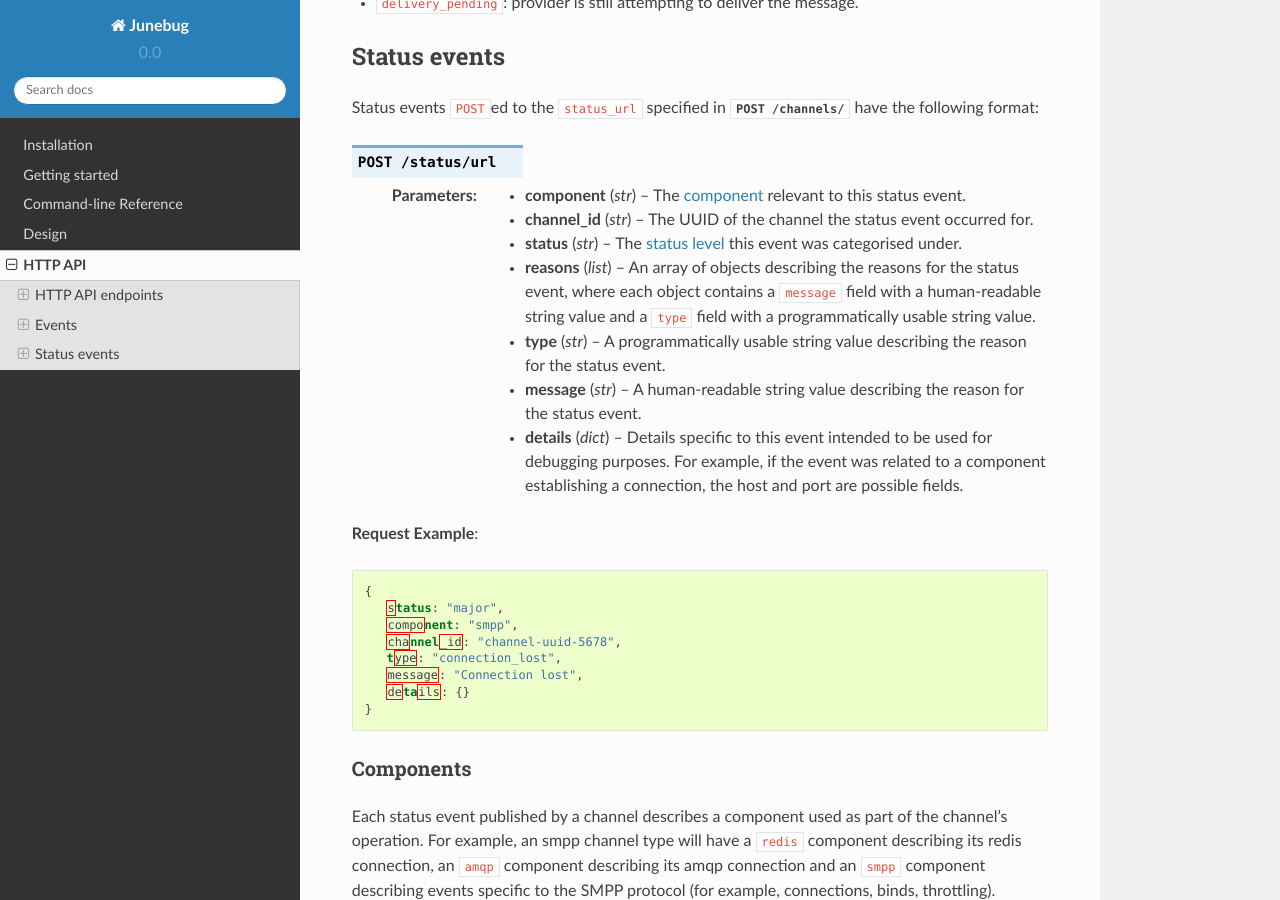
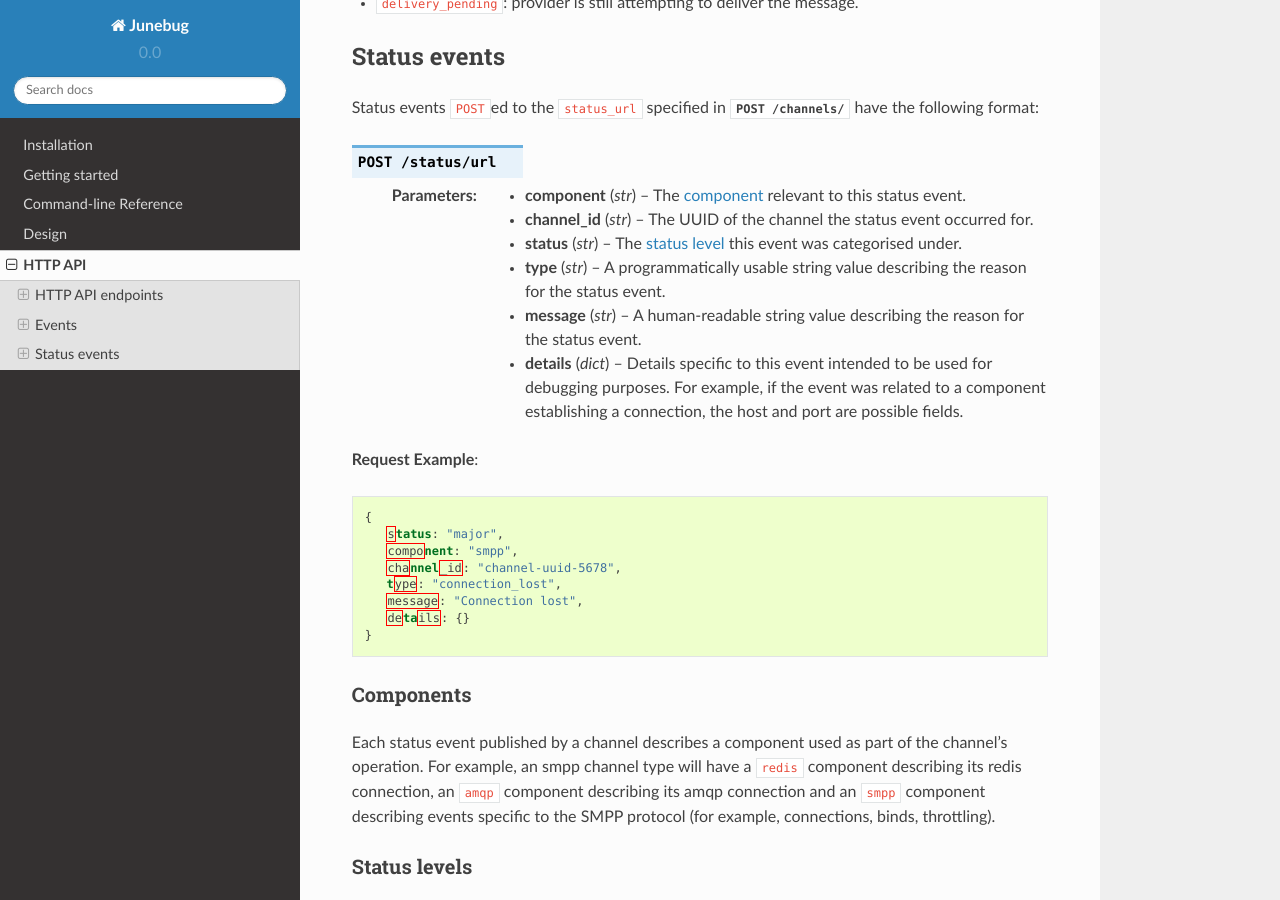
Before and after one commit to praekeltfoundation/junebug, a Sphinx documentation site: the page built from docs/http_api.rst, in a window 1280 px wide and 900 px high, scrolled down 4780 px. Built offline with Sphinx 7.4.7 and the Read the Docs theme 2.0.0, drawn with Linux system fonts in a browser that asks for light colours; pages that are not in the unit, such as notebooks, are missing from menus.

Commit message:
Remove reasons field from status event documentation

```diff
--- a/docs/http_api.rst
+++ b/docs/http_api.rst
@@ -291,10 +291,6 @@ Status events ``POST``\ed to the ``status_url`` specified in :http:post:`/channe
        The UUID of the channel the status event occurred for.
    :param str status:
        The :ref:`status level <status-levels>` this event was categorised under.
-   :param list reasons:
-       An array of objects describing the reasons for the status event, where
-       each object contains a ``message`` field with a human-readable string
-       value and a ``type`` field with a programmatically usable string value.
    :param str type:
        A programmatically usable string value describing the reason for the
        status event.
```
